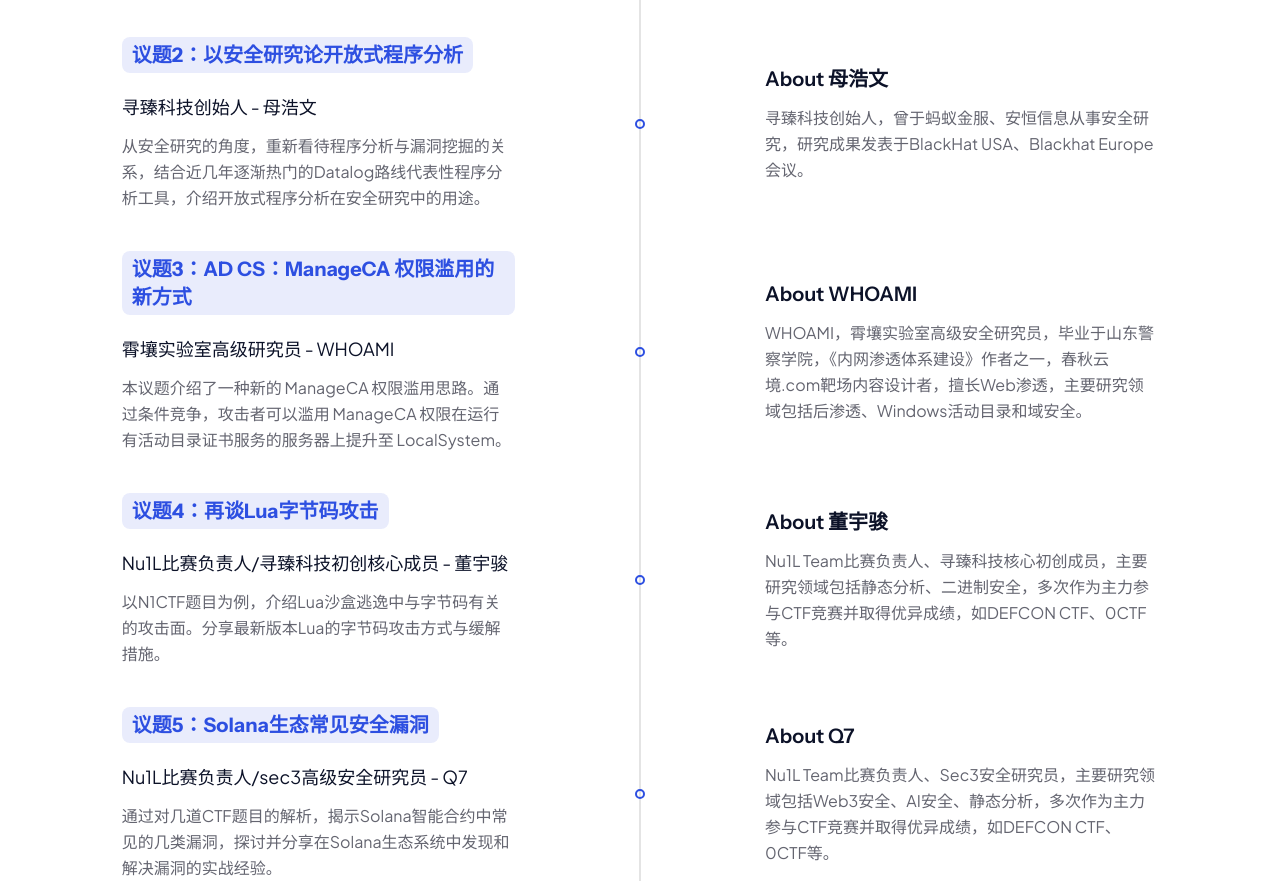
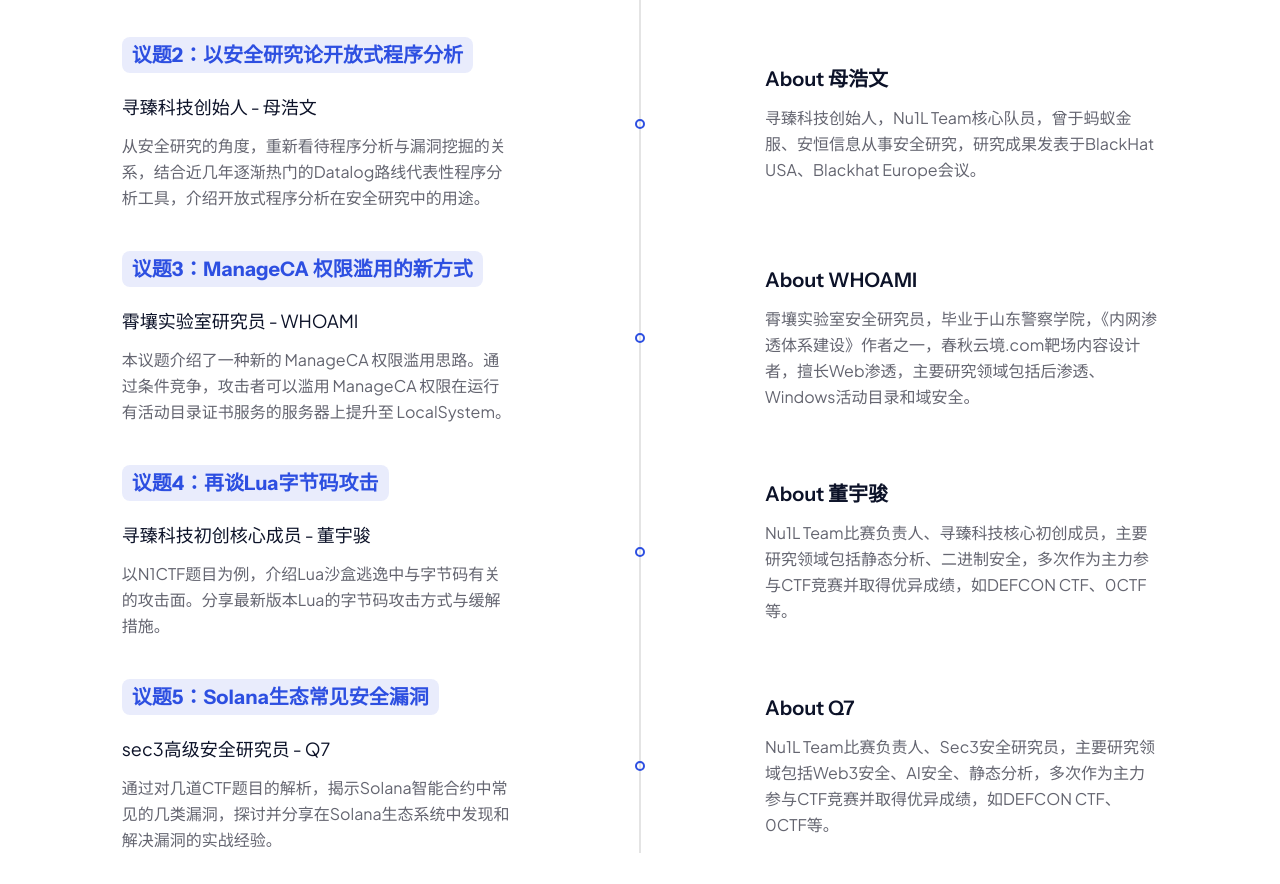
Before and after one commit to CTFCON/site, a plain HTML site: page index.html in a window 1280 px wide. Shown: the part 1133-2017 px from the top of the page. Drawn offline with nearby package versions, Linux system fonts and the light colour scheme.

Commit message:
Update index.html

```diff
--- a/index.html
+++ b/index.html
@@ -109,23 +109,23 @@
                   </div>
                   <div class="col-md-6 pl-125">
                     <div class="heading6">About 母浩文</div>
-                      <div class="text-on-surface-variant1 mt-12">寻臻科技创始人，曾于蚂蚁金服、安恒信息从事安全研究，研究成果发表于BlackHat USA、Blackhat Europe会议。
+                      <div class="text-on-surface-variant1 mt-12">寻臻科技创始人，Nu1L Team核心队员，曾于蚂蚁金服、安恒信息从事安全研究，研究成果发表于BlackHat USA、Blackhat Europe会议。
                     </div>
                   </div>
                 </div>
                 <div class="row flex-between row-gap-24 pt-40">
                   <div class="col-md-6 pr-125">
-                    <div class="heading6  fw-700 text-blue bg-blue-surface display-inline-block pt-4 pb-4 pl-10 pr-10 bora-8">议题3：AD CS：ManageCA 权限滥用的新方式
+                    <div class="heading6  fw-700 text-blue bg-blue-surface display-inline-block pt-4 pb-4 pl-10 pr-10 bora-8">议题3：ManageCA 权限滥用的新方式
 </div>
                       <div class="item flex-item-center mt-20">
-                          <div class="body2">霄壤实验室高级研究员 - WHOAMI</div>
+                          <div class="body2">霄壤实验室研究员 - WHOAMI</div>
                       </div>
                       <div class="text-on-surface-variant1 mt-12">本议题介绍了一种新的 ManageCA 权限滥用思路。通过条件竞争，攻击者可以滥用 ManageCA 权限在运行有活动目录证书服务的服务器上提升至 LocalSystem。</div>
                   </div>
                   <div class="col-md-6 pl-125 text-content-block scroll-bottom-to-top2">
                     <div class="text-content text-start">
                       <div class="heading6">About WHOAMI</div>
-                      <div class="text-on-surface-variant1 mt-12">WHOAMI，霄壤实验室高级安全研究员，毕业于山东警察学院，《内网渗透体系建设》作者之一，春秋云境.com靶场内容设计者，擅长Web渗透，主要研究领域包括后渗透、Windows活动目录和域安全。
+                      <div class="text-on-surface-variant1 mt-12">霄壤实验室安全研究员，毕业于山东警察学院，《内网渗透体系建设》作者之一，春秋云境.com靶场内容设计者，擅长Web渗透，主要研究领域包括后渗透、Windows活动目录和域安全。
                     </div>
                     </div>
                   </div>
@@ -135,7 +135,7 @@
                     <div class="text-content text-start">
                       <div class="heading6 fw-700 text-blue bg-blue-surface display-inline-block pt-4 pb-4 pl-10 pr-10 bora-8">议题4：再谈Lua字节码攻击</div>
                       <div class="item flex-item-center mt-20">
-                          <div class="body2">Nu1L比赛负责人/寻臻科技初创核心成员 - 董宇骏</div>
+                          <div class="body2">寻臻科技初创核心成员 - 董宇骏</div>
                       </div>
                       <div class="text-on-surface-variant1 mt-12">以N1CTF题目为例，介绍Lua沙盒逃逸中与字节码有关的攻击面。分享最新版本Lua的字节码攻击方式与缓解措施。</div>
                   </div>
@@ -150,7 +150,7 @@
                   <div class="col-md-6 pr-125">
                     <div class="heading6 fw-700 text-blue bg-blue-surface display-inline-block pt-4 pb-4 pl-10 pr-10 bora-8">议题5：Solana生态常见安全漏洞</div>
                       <div class="item flex-item-center mt-20">
-                          <div class="body2">Nu1L比赛负责人/sec3高级安全研究员 - Q7</div>
+                          <div class="body2">sec3高级安全研究员 - Q7</div>
                       </div>
                       <div class="text-on-surface-variant1 mt-12">通过对几道CTF题目的解析，揭示Solana智能合约中常见的几类漏洞，探讨并分享在Solana生态系统中发现和解决漏洞的实战经验。</div>
                   </div>
```
